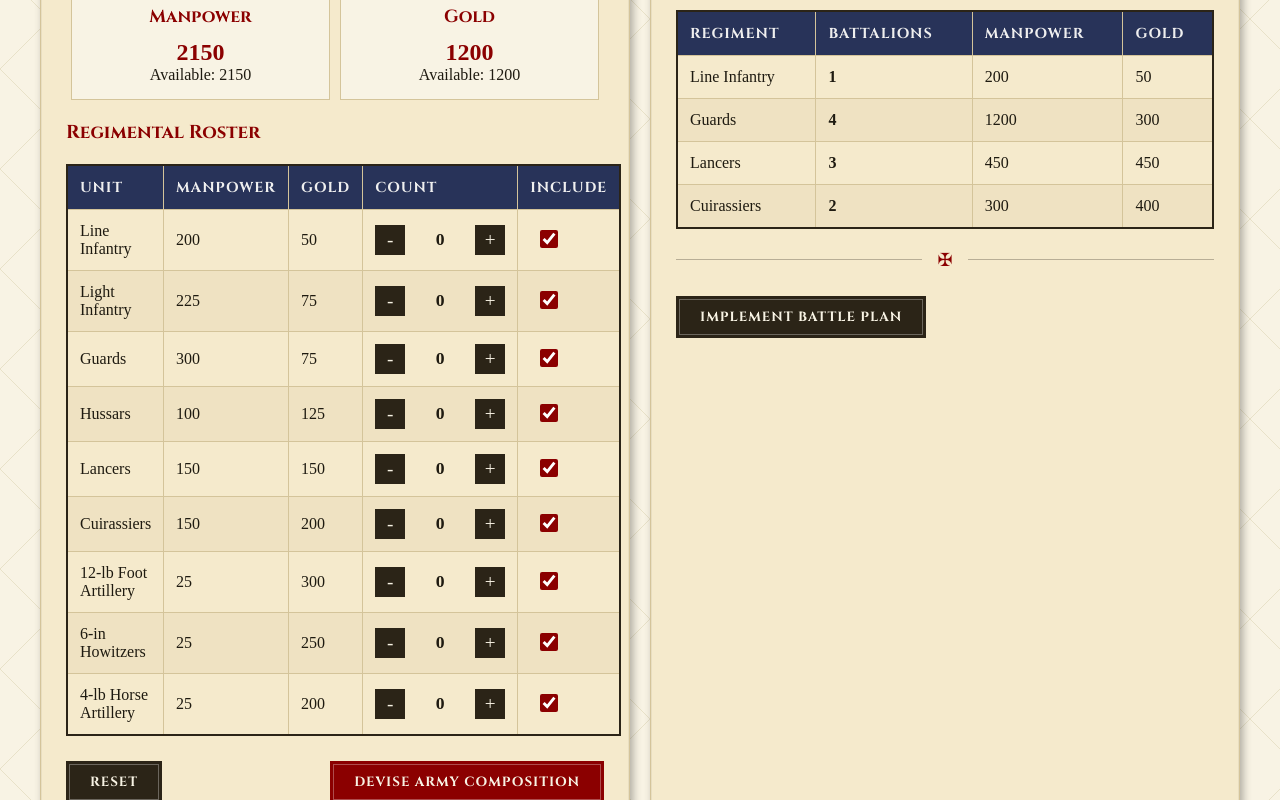
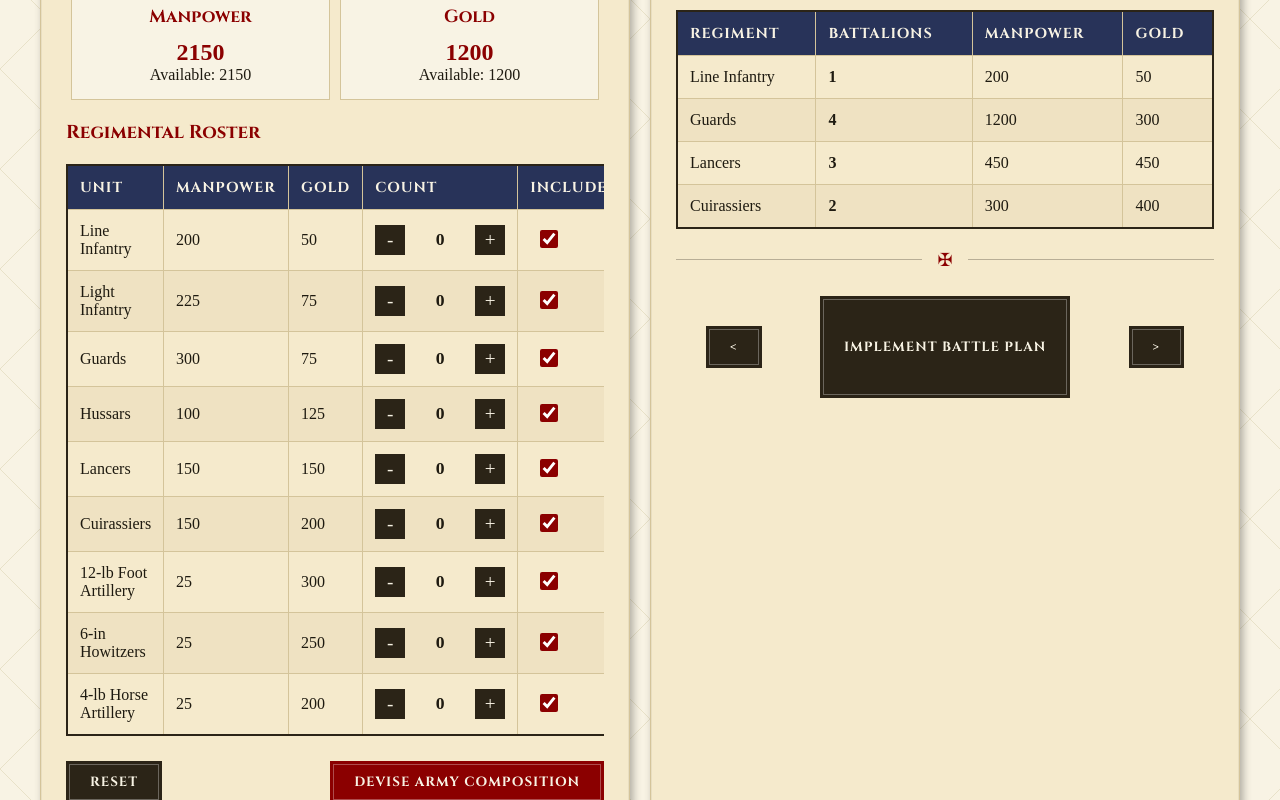
Before and after one commit to absoluteDumbass/Army-Composition-Optimiser, a plain HTML site: page index.html in a window 1280 px wide. Both pictures are taken after a click on the button "DEVISE ARMY COMPOSITION". Shown: the part 631-1431 px from the top of the page. Drawn offline with Linux system fonts and the light colour scheme; a web font is replaced by a local one.

Commit message:
Describe your changes here

```diff
--- a/index.html
+++ b/index.html
@@ -14,7 +14,6 @@
             --accent: #d4af37;
             --light: #f8f3e4;
             --dark: #1e1a10;
-            --table-name: #efefef;
             --parchment: #f5eacc;
             --navy: #283359;
             --french-blue: #1a3564;
@@ -33,7 +32,6 @@
             --accent: #ffd700;
             --light: #151515;
             --dark: #e5e1d8;
-            --table-name: #dfdfdf;
             --parchment: #222222;
             --navy: #243352;
             --french-blue: #284b8c;
@@ -218,6 +216,11 @@
             transition: color 0.3s;
         }
 
+        .units-table-container {
+            width: 100%;
+            overflow-x: auto;
+        }
+
         .units-table {
             width: 100%;
             border-collapse: collapse;
@@ -234,7 +237,7 @@
 
         .units-table th {
             background-color: var(--navy);
-            color: var(--table-name);
+            color: var(--light);
             font-family: 'Cinzel', serif;
             text-transform: uppercase;
             letter-spacing: 1px;
@@ -459,6 +462,10 @@
             font-size: 20px;
         }
 
+        .optimization-result {
+            overflow-x: auto;
+        }
+
         @keyframes spin {
             0% { transform: rotate(0deg); }
             100% { transform: rotate(360deg); }
@@ -478,6 +485,10 @@
             .result {
                 flex: 1;
                 min-width: 300px;
+            }
+
+            .result-nav-button {
+                margin: 30px;
             }
         }
     </style>
@@ -534,9 +545,8 @@
                     </div>
                 </div>
             </div>
-
-            <div>
             <h3>Regimental Roster</h3>
+            <div class="units-table-container">
                 <table class="units-table">
                     <thead>
                         <tr>
@@ -825,27 +835,23 @@
             optimizationResult.innerHTML = '';
 
             // Clean up composition to only include enabled units
-            let startingComp = {};
+            let startingComp = [ {}, ];
             for (let unit in composition) {
                 if (composition[unit] >= 0) {
-                    startingComp[unit] = composition[unit];
+                    startingComp[0][unit] = composition[unit];
                 }
             }
 
             // Start optimization process
-            let previousPly = [startingComp];
+            let previousPly = startingComp
             let ply = [];
             let hashes = new Set(hash(startingComp));
             let plyCount = 0;
-            let done = false;
-            let solution = null;
+            let hasFoundBestSolution = false
+            let solutions = []
 
             // Set timeout to prevent blocking UI
             setTimeout(function runOptimization() {
-                if (done) {
-                    displayResults(solution);
-                    return;
-                }
 
                 for (let i = 0; i < previousPly.length; i++) {
                     for (let unit in previousPly[i]) {
@@ -856,12 +862,13 @@
 
                             let budget = budgetLeft(totalCost(current));
                             if (budget[0] >= 0 && budget[1] >= 0) {
-                                if (budget[0] === 0 && budget[1] === 0) {
-                                    solution = current;
-                                    done = true;
+                                const currentHash = hash(current);
+
+                                if (budget[0] === 0 && budget[1] === 0 && !hashes.has(currentHash)) {
+                                    solutions.push(current)
+                                    hasFoundBestSolution = true
                                 }
 
-                                const currentHash = hash(current);
                                 if (!hashes.has(currentHash)) {
                                     ply.push(current);
                                     hashes.add(currentHash);
@@ -879,10 +886,10 @@
                 optimizationResult.innerHTML = `<p>The Imperial Staff is deliberating... Strategy iteration ${plyCount} (${previousPly.length} combinations)</p>`;
 
                 // If nothing found after 10 plies or solution found, stop
-                if (plyCount > 10 || done) {
-                    if (!done) {
+                if (plyCount > 10) {
+                    if (!hasFoundBestSolution) {
                         // Find best partial solution
-                        let bestComp = null;
+                        let bestComps = []
                         let minLeftover = Infinity;
 
                         for (let comp of previousPly) {
@@ -891,24 +898,29 @@
                                 const leftover = manLeft + goldLeft;
                                 if (leftover < minLeftover) {
                                     minLeftover = leftover;
-                                    bestComp = comp;
+                                    bestComps = [comp]
+                                }
+                                else if(leftover == minLeftover) {
+                                    bestComps.push(comp)
                                 }
                             }
                         }
 
-                        solution = bestComp || startingComp;
+                        solutions = bestComps || startingComp;
                     }
 
-                    displayResults(solution);
+                    displayResults(solutions, 0);
                 } else {
                     setTimeout(runOptimization, 0); // Continue optimization
                 }
             }, 0);
         }
 
-        function displayResults(solution) {
+        function displayResults(solutions, solutionIndex) {
+            console.warn(solutions.length)
+            const solution = solutions[solutionIndex]
+            optimizationResult.innerHTML = ``
             loader.style.display = 'none';
-
             if (!solution) {
                 optimizationResult.innerHTML = `
                     <div class="alert">
@@ -939,8 +951,9 @@
                     </div>
                 </div>
 
-                <h3>Optimal Deployment <span class="emblem">⚔</span></h3>
+                <h3>Optimal Deployment ${solutionIndex} / ${solutions.length}<span class="emblem">⚔</span></h3>
 
+                <div class="optimization-result">
                     <table class="units-table">
                         <thead>
                             <tr>
@@ -969,13 +982,17 @@
             resultHTML += `
                         </tbody>
                     </table>
+                </div>
 
                 <div class="decoration">
                     <hr><span>✠</span><hr>
                 </div>
 
                 <div class="buttons">
+                    <button class="btn result-nav-button" id="previous-solution-button"> < </button>
                     <button class="btn" id="apply-btn">Implement Battle Plan</button>
+                    <button class="btn result-nav-button" id="next-solution-button"> > </button>
+
                 </div>
             `;
 
@@ -987,6 +1004,16 @@
                 populateUnitsTable();
                 updateResourcesLeft();
             });
+
+            document.getElementById("previous-solution-button").addEventListener("click", () => {
+                if(solutionIndex < 1){ return }
+                displayResults(solutions, solutionIndex - 1)
+            })
+
+            document.getElementById("next-solution-button").addEventListener("click", () => {
+                if(solutionIndex + 1 > solutions.length - 1){ return }
+                displayResults(solutions, solutionIndex + 1)
+            })
         }
 
         // Initialize the application
```
Lines whose indentation alone changed are shown as unchanged.
